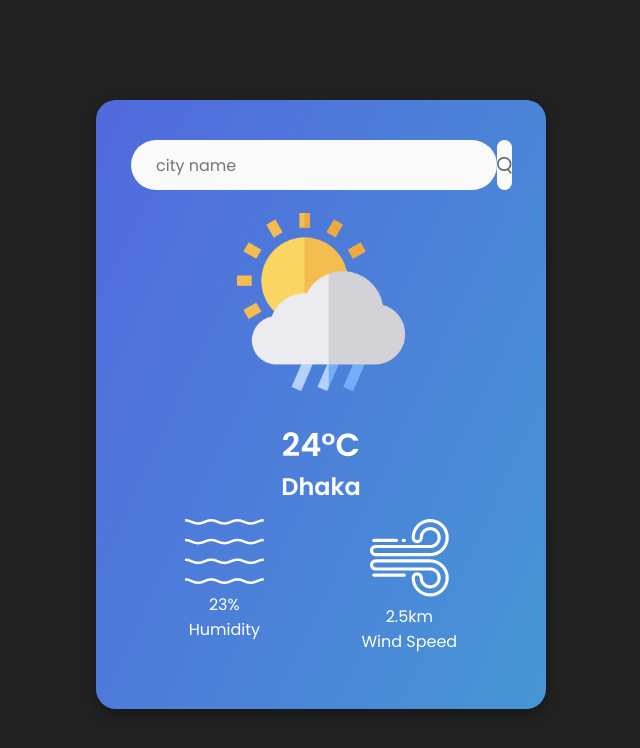
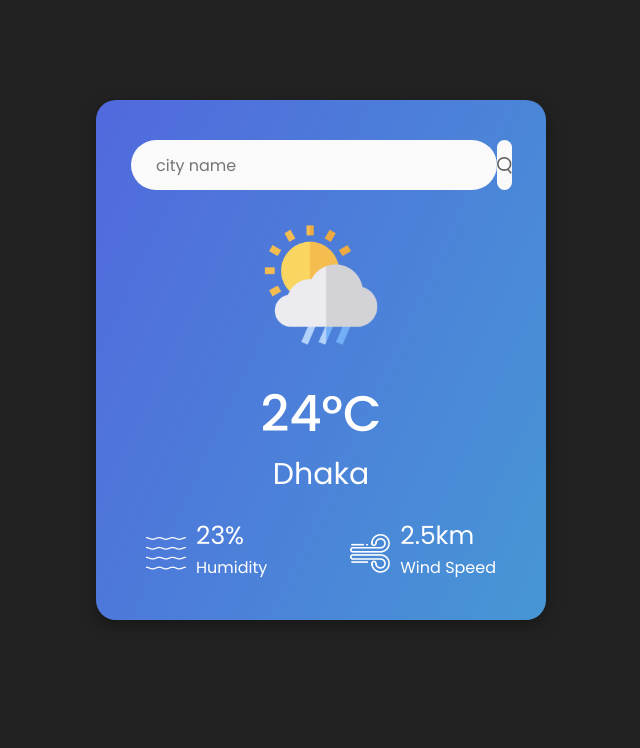
Before and after one commit to BinMamun/weather-app, a plain HTML site: page index.html in a window 1280 px wide. Shown: the whole page, without its empty margins (319-959 px from the left). Drawn offline with Linux system fonts and the light colour scheme.

Commit message:
add styles

```diff
--- a/index.html
+++ b/index.html
@@ -15,22 +15,28 @@
             </button>
         </div>
         <div class="weather">
-            <img src="./images/drizzle.png">
+            <img src="./images/drizzle.png" class="weather-icon">
             <h1 class="temp">24°C</h1>
             <h2 class="city">Dhaka</h2>
             <div class="details">
                 <div class="col">
                     <img src="./images/humidity.png" alt="">
-                    <p class="humidity">23%</p>
+                    <div>
+                        <p class="humidity">23%</p>
                     <p>Humidity</p>
+                    </div>
                 </div>
                 <div class="col">
                     <img src="./images/wind.png" alt="">
-                    <p class="wind">2.5km</p>
+                    <div>
+                        <p class="wind">2.5km</p>
                     <p>Wind Speed</p>
+                    </div>
                 </div>
             </div>
         </div>
     </div>
+
+    <script type="module" src="./scripts/scripts.js"></script>
 </body>
 </html>
--- /dev/null
+++ b/scripts/scripts.js
@@ -0,0 +1,2 @@
+const apiKey = "2c6e0756ef2ecbb7e44c4fabc1ca685e";
+const apiUrl = "https://api.openweathermap.org/data/2.5/weather?id={city id}&appid={API key}";
--- a/styles.css
+++ b/styles.css
@@ -59,12 +59,43 @@ body {
     align-content: center;
 }
 
-.details {
-    display: grid;
-    grid-template-columns: auto auto;
-    padding: 15px;
-    column-gap: 20px;
-
+.weather-icon {
+    height: 150px;
+    margin-top: 20px;
 }
 
-.col {}
+.temp {
+    font-size: 50px;
+    font-weight: 500;
+    margin-top: 10px;
+}
+
+.city {
+    font-size: 30px;
+    font-weight: 400;
+}
+
+.details {
+    margin-top: 30px;
+    display: flex;
+    align-items: center;
+    padding: 0 15px;
+    justify-content: space-between;
+}
+
+.col {
+    display: flex;
+    align-items: center;
+    text-align: left;
+}
+
+.col img {
+    width: 40px;
+    margin-right: 10px;
+}
+
+.humidity,
+.wind {
+    margin-top: -10px;
+    font-size: 25px;
+}
```
Also changed, not shown: data/weather.js (added, +42 -0 lines), apiKey.txt (added).
